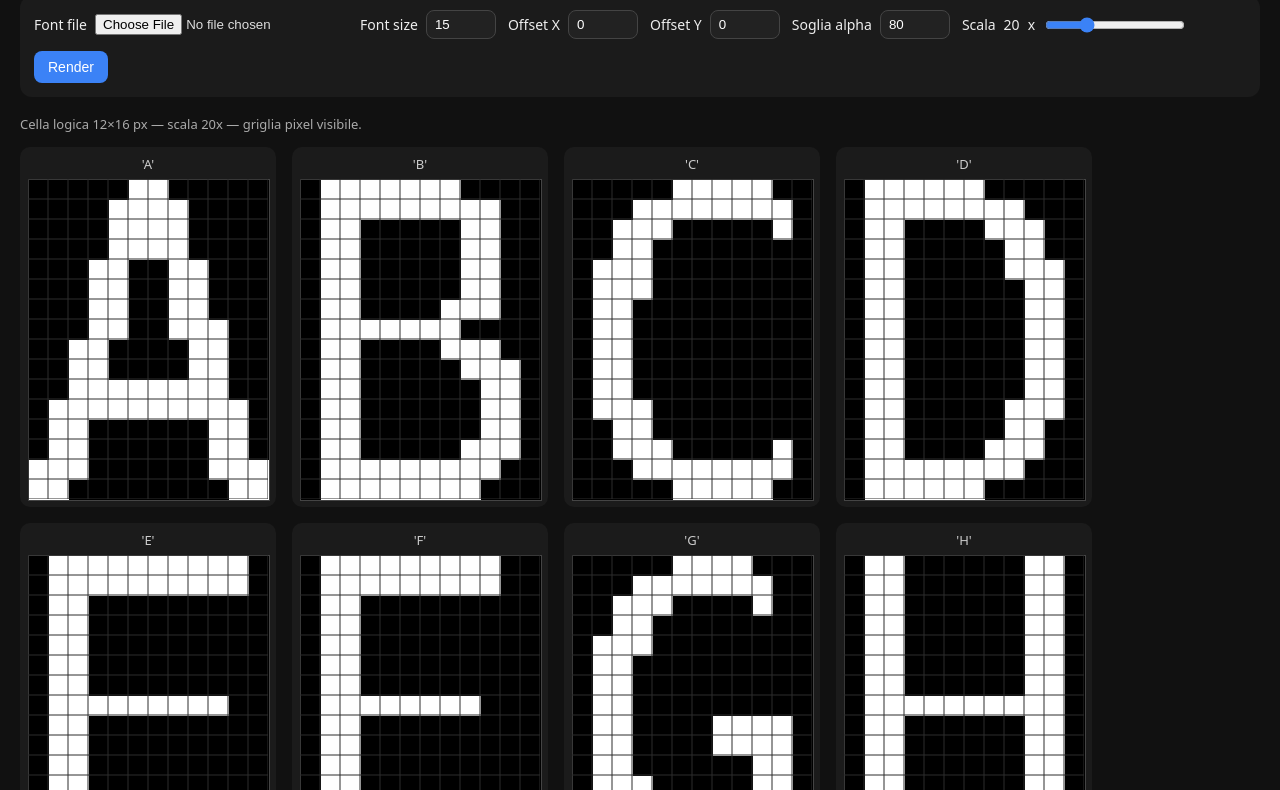
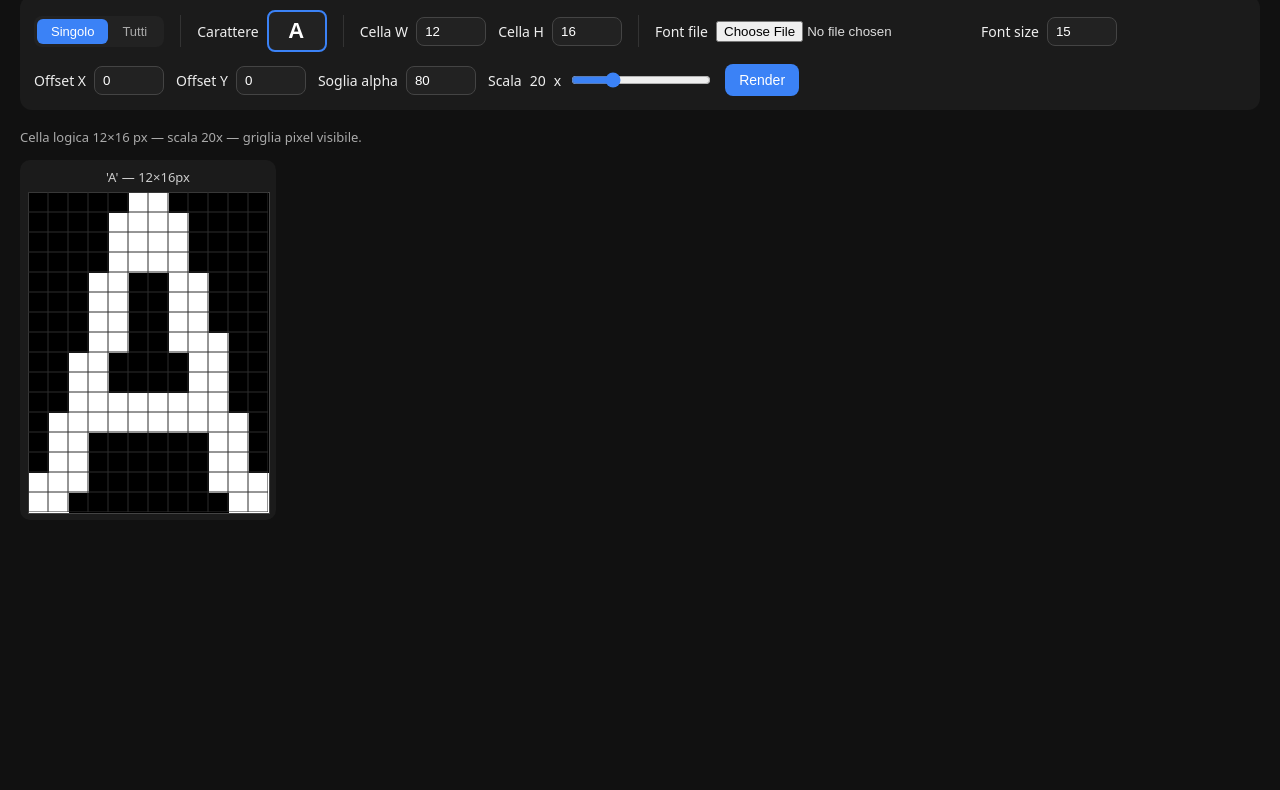
Before and after one commit to indianagio/bitmap-alphabet-viewer, a plain HTML site: page index.html in a window 1280 px wide. Shown: the part 63-853 px from the top of the page. After the commit the page ends 800 px from the top, so only its background shows below. Drawn offline with Linux system fonts and the light colour scheme.

Commit message:
feat: aggiungi input singolo carattere e dimensioni cella personalizzabili

```diff
--- a/index.html
+++ b/index.html
@@ -3,7 +3,7 @@
 <head>
 <meta charset="UTF-8" />
 <meta name="viewport" content="width=device-width, initial-scale=1.0" />
-<title>12x16 Bitmap Alphabet Viewer</title>
+<title>Bitmap Alphabet Viewer</title>
 <style>
   * { box-sizing: border-box; }
   body {
@@ -38,6 +38,23 @@
     background: #222;
     color: #fff;
   }
+  input[type="text"] {
+    width: 60px;
+    padding: 6px 10px;
+    border-radius: 8px;
+    border: 2px solid #3b82f6;
+    background: #222;
+    color: #fff;
+    font-size: 22px;
+    text-align: center;
+    font-weight: bold;
+    letter-spacing: 0.05em;
+  }
+  input[type="text"]:focus {
+    outline: none;
+    border-color: #60a5fa;
+    box-shadow: 0 0 0 3px rgba(59,130,246,0.25);
+  }
   input[type="range"] {
     width: 140px;
     accent-color: #3b82f6;
@@ -51,6 +68,13 @@
     color: white;
     cursor: pointer;
     font-size: 14px;
+  }
+  button:hover { background: #2563eb; }
+  .separator {
+    width: 1px;
+    height: 32px;
+    background: #333;
+    margin: 0 4px;
   }
   .note {
     color: #aaa;
@@ -90,12 +114,58 @@
     top: 0; left: 0;
     pointer-events: none;
   }
+  .mode-tabs {
+    display: flex;
+    gap: 0;
+    background: #222;
+    border-radius: 8px;
+    padding: 3px;
+  }
+  .mode-tab {
+    padding: 5px 14px;
+    border-radius: 6px;
+    border: none;
+    background: transparent;
+    color: #aaa;
+    cursor: pointer;
+    font-size: 13px;
+    transition: background 0.15s, color 0.15s;
+  }
+  .mode-tab.active {
+    background: #3b82f6;
+    color: #fff;
+  }
 </style>
 </head>
 <body>
-<h1>Bitmap Alphabet Viewer 12×16</h1>
+<h1>Bitmap Alphabet Viewer</h1>
 
 <div class="controls">
+  <!-- Modalità -->
+  <div class="mode-tabs">
+    <button class="mode-tab active" id="tabSingle" onclick="setMode('single')">Singolo</button>
+    <button class="mode-tab" id="tabAll" onclick="setMode('all')">Tutti</button>
+  </div>
+
+  <div class="separator"></div>
+
+  <!-- Carattere singolo -->
+  <label id="singleCharLabel">Carattere
+    <input type="text" id="singleChar" value="A" maxlength="1" title="Scrivi un carattere o cifra" />
+  </label>
+
+  <div class="separator"></div>
+
+  <!-- Dimensioni cella -->
+  <label>Cella W
+    <input type="number" id="cellW" value="12" min="4" max="64" />
+  </label>
+  <label>Cella H
+    <input type="number" id="cellH" value="16" min="4" max="64" />
+  </label>
+
+  <div class="separator"></div>
+
   <label>Font file
     <input type="file" id="fontFile" accept=".ttf,.otf,.woff,.woff2" />
   </label>
@@ -105,11 +175,11 @@
   </label>
 
   <label>Offset X
-    <input type="number" id="offsetX" value="0" min="-6" max="6" />
+    <input type="number" id="offsetX" value="0" min="-16" max="16" />
   </label>
 
   <label>Offset Y
-    <input type="number" id="offsetY" value="0" min="-8" max="8" />
+    <input type="number" id="offsetY" value="0" min="-16" max="16" />
   </label>
 
   <label>Soglia alpha
@@ -128,28 +198,51 @@
 <div id="glyphs" class="glyphs"></div>
 
 <script>
-const alphabet = "ABCDEFGHIJKLMNOPQRSTUVWXYZabcdefghijklmnopqrstuvwxyz";
-const CELL_W = 12;
-const CELL_H = 16;
+const alphabet = "ABCDEFGHIJKLMNOPQRSTUVWXYZabcdefghijklmnopqrstuvwxyz0123456789";
 
-const glyphsEl      = document.getElementById("glyphs");
-const fontFileInput = document.getElementById("fontFile");
-const fontSizeInput = document.getElementById("fontSize");
-const offsetXInput  = document.getElementById("offsetX");
-const offsetYInput  = document.getElementById("offsetY");
-const thresholdInput= document.getElementById("threshold");
-const scaleSlider   = document.getElementById("scaleSlider");
-const scaleVal      = document.getElementById("scaleVal");
-const noteEl        = document.getElementById("note");
-const renderBtn     = document.getElementById("renderBtn");
+let currentMode = "single"; // "single" | "all"
+
+const glyphsEl       = document.getElementById("glyphs");
+const fontFileInput  = document.getElementById("fontFile");
+const fontSizeInput  = document.getElementById("fontSize");
+const offsetXInput   = document.getElementById("offsetX");
+const offsetYInput   = document.getElementById("offsetY");
+const thresholdInput = document.getElementById("threshold");
+const scaleSlider    = document.getElementById("scaleSlider");
+const scaleVal       = document.getElementById("scaleVal");
+const noteEl         = document.getElementById("note");
+const renderBtn      = document.getElementById("renderBtn");
+const singleCharInput= document.getElementById("singleChar");
+const cellWInput     = document.getElementById("cellW");
+const cellHInput     = document.getElementById("cellH");
 
 let SCALE = parseInt(scaleSlider.value, 10);
+
+function getCellW() { return Math.max(1, parseInt(cellWInput.value, 10) || 12); }
+function getCellH() { return Math.max(1, parseInt(cellHInput.value, 10) || 16); }
 
 scaleSlider.addEventListener("input", () => {
   SCALE = parseInt(scaleSlider.value, 10);
   scaleVal.textContent = SCALE;
-  noteEl.textContent = `Cella logica 12×16 px — scala ${SCALE}x — griglia pixel visibile.`;
+  updateNote();
 });
+
+function updateNote() {
+  const cw = getCellW();
+  const ch = getCellH();
+  noteEl.textContent = `Cella logica ${cw}×${ch} px — scala ${SCALE}x — griglia pixel visibile.`;
+}
+
+cellWInput.addEventListener("input", updateNote);
+cellHInput.addEventListener("input", updateNote);
+
+function setMode(mode) {
+  currentMode = mode;
+  document.getElementById("tabSingle").classList.toggle("active", mode === "single");
+  document.getElementById("tabAll").classList.toggle("active", mode === "all");
+  document.getElementById("singleCharLabel").style.opacity = mode === "single" ? "1" : "0.4";
+  document.getElementById("singleCharLabel").style.pointerEvents = mode === "single" ? "" : "none";
+}
 
 let currentFontFamily = "monospace";
 let currentFontFace   = null;
@@ -168,9 +261,10 @@ async function loadFontFromFile(file) {
   currentFontFamily = fontName;
 }
 
-/* Render glyph at high res, measure ink bbox, return ImageData CELL_W x CELL_H */
 function glyphToBitmap(char, fontSize, threshold) {
-  const TMP_SCALE = 16; // oversample factor
+  const CELL_W = getCellW();
+  const CELL_H = getCellH();
+  const TMP_SCALE = 16;
   const TW = CELL_W * TMP_SCALE + 20;
   const TH = CELL_H * TMP_SCALE + 20;
 
@@ -185,7 +279,6 @@ function glyphToBitmap(char, fontSize, threshold) {
   tctx.font = `${fontSize * TMP_SCALE}px "${currentFontFamily}", monospace`;
   tctx.fillText(char, 0, 0);
 
-  // measure ink bbox
   const ld = tctx.getImageData(0, 0, TW, TH).data;
   let lx0=TW, lx1=0, ly0=TH, ly1=0;
   for (let y=0; y<TH; y++) {
@@ -206,28 +299,21 @@ function glyphToBitmap(char, fontSize, threshold) {
   if (lx0 <= lx1 && ly0 <= ly1) {
     const inkW = lx1 - lx0 + 1;
     const inkH = ly1 - ly0 + 1;
-
-    // Preserve aspect ratio, center in cell with padding
     const aspect = inkW / inkH;
     const cellAspect = CELL_W / CELL_H;
-
     let dstW, dstH, dstX, dstY;
     if (aspect >= cellAspect) {
-      // wider glyph: fit width
       dstW = CELL_W;
       dstH = Math.round(CELL_W / aspect);
     } else {
-      // taller glyph: fit height
       dstH = CELL_H;
       dstW = Math.round(CELL_H * aspect);
     }
     dstX = Math.floor((CELL_W - dstW) / 2);
     dstY = Math.floor((CELL_H - dstH) / 2);
-
     sctx.drawImage(tmp, lx0, ly0, inkW, inkH, dstX, dstY, dstW, dstH);
   }
 
-  // binarise
   const img  = sctx.getImageData(0, 0, CELL_W, CELL_H);
   const data = img.data;
   for (let i=0; i<data.length; i+=4) {
@@ -238,7 +324,7 @@ function glyphToBitmap(char, fontSize, threshold) {
   return src;
 }
 
-function buildGridSVG(W, H, scale) {
+function buildGridSVG(W, H, scale, cellW, cellH) {
   const ns  = "http://www.w3.org/2000/svg";
   const svg = document.createElementNS(ns, "svg");
   svg.setAttribute("width",  W);
@@ -252,12 +338,15 @@ function buildGridSVG(W, H, scale) {
     l.setAttribute("stroke-width", "1");
     svg.appendChild(l);
   };
-  for (let x=0; x<=CELL_W; x++) mk(x*scale, 0, x*scale, H);
-  for (let y=0; y<=CELL_H; y++) mk(0, y*scale, W, y*scale);
+  for (let x=0; x<=cellW; x++) mk(x*scale, 0, x*scale, H);
+  for (let y=0; y<=cellH; y++) mk(0, y*scale, W, y*scale);
   return svg;
 }
 
 function drawAll() {
+  const CELL_W = getCellW();
+  const CELL_H = getCellH();
+
   glyphsEl.innerHTML = "";
   const W = CELL_W * SCALE;
   const H = CELL_H * SCALE;
@@ -267,10 +356,13 @@ function drawAll() {
   const offsetY   = parseInt(offsetYInput.value,   10);
   const threshold = parseInt(thresholdInput.value, 10);
 
-  for (const ch of alphabet) {
+  const chars = currentMode === "single"
+    ? [singleCharInput.value.trim()[0] || "A"]
+    : [...alphabet];
+
+  for (const ch of chars) {
     const bitmap = glyphToBitmap(ch, fontSize, threshold);
 
-    // apply manual offset on a copy
     let finalSrc = bitmap;
     if (offsetX !== 0 || offsetY !== 0) {
       const c2 = document.createElement("canvas");
@@ -280,7 +372,6 @@ function drawAll() {
       finalSrc = c2;
     }
 
-    // scale up
     const out = document.createElement("canvas");
     out.width=W; out.height=H;
     const octx = out.getContext("2d");
@@ -293,11 +384,11 @@ function drawAll() {
     wrap.style.width  = W+"px";
     wrap.style.height = H+"px";
     wrap.appendChild(out);
-    wrap.appendChild(buildGridSVG(W, H, SCALE));
+    wrap.appendChild(buildGridSVG(W, H, SCALE, CELL_W, CELL_H));
 
     const lbl = document.createElement("div");
     lbl.className = "lbl";
-    lbl.textContent = `'${ch}'`;
+    lbl.textContent = `'${ch}' — ${CELL_W}×${CELL_H}px`;
 
     const card = document.createElement("div");
     card.className = "card";
@@ -305,7 +396,21 @@ function drawAll() {
     card.appendChild(wrap);
     glyphsEl.appendChild(card);
   }
+
+  updateNote();
 }
+
+// render automatico quando si cambia il carattere
+singleCharInput.addEventListener("input", () => {
+  if (currentMode === "single" && singleCharInput.value.trim().length > 0) {
+    drawAll();
+  }
+});
+
+// render automatico on Enter
+singleCharInput.addEventListener("keydown", (e) => {
+  if (e.key === "Enter") drawAll();
+});
 
 renderBtn.addEventListener("click", async () => {
   const file = fontFileInput.files[0];
```
